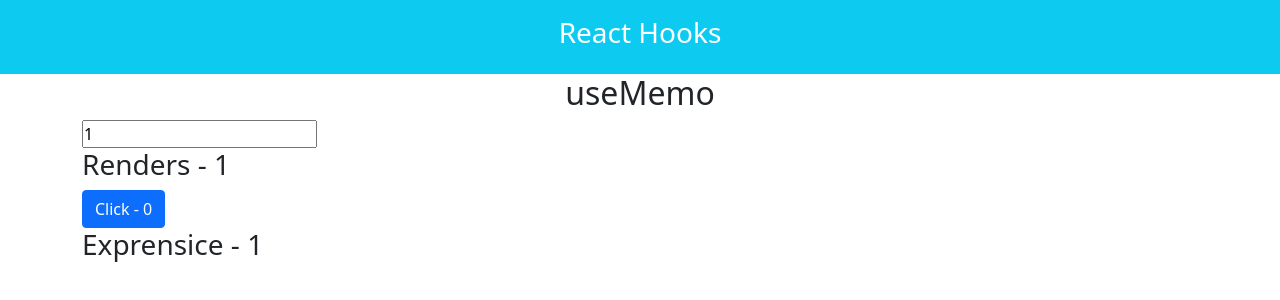
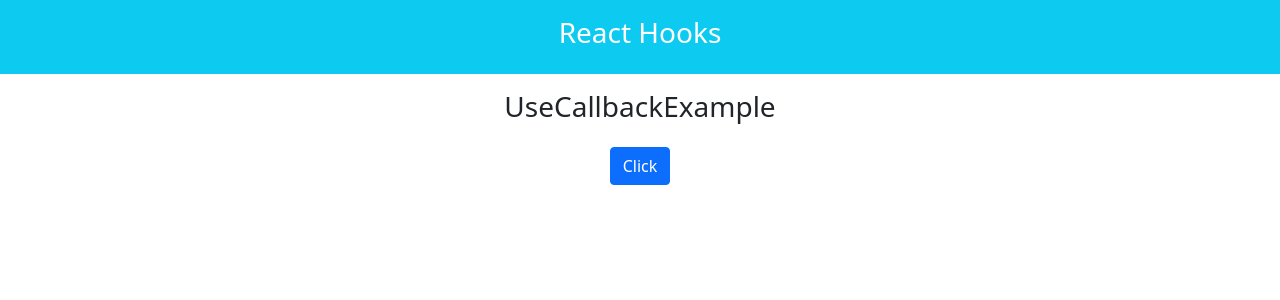
Before and after one commit to MdTasib/React-practice-with-jhanker-mahbub, a React (Create React App) app: page / in a window 1280 px wide. Shown: the top 300 px of the page. Built offline with nearby package versions, Linux system fonts and the light colour scheme.

Commit message:
useCallback hok

```diff
--- a/src/ReactHooks/ReactHooks.js
+++ b/src/ReactHooks/ReactHooks.js
@@ -1,6 +1,7 @@
 import React from "react";
 import RefExample1 from "./components/RefExample1";
 import RefExample2 from "./components/RefExample2";
+import UseCallbackExample from "./components/UseCallbackExample";
 import UseMemoExample from "./components/UseMemoExample";
 
 function ReactHooks(props) {
@@ -11,7 +12,8 @@ function ReactHooks(props) {
 			</div>
 			{/* <RefExample1 /> */}
 			{/* <RefExample2 /> */}
-			<UseMemoExample />
+			{/* <UseMemoExample /> */}
+			<UseCallbackExample />
 		</>
 	);
 }
--- /dev/null
+++ b/src/ReactHooks/components/UseCallbackExample.js
@@ -0,0 +1,48 @@
+import React, { useCallback, useState } from "react";
+
+function UseCallbackExample(props) {
+	const [tasks, setTasks] = useState([]);
+
+	// when button is click, component will re-render
+	// const addTask = () => {
+	// 	setTasks(prev => [...prev, "Some task"]);
+	// };
+
+	// component won't re-render second time
+	const addTask = useCallback(() => {
+		setTasks(prev => [...prev, "Some task"]);
+	}, []);
+
+	return (
+		<div className='container mx-auto text-center'>
+			<h3 className='py-3'>UseCallbackExample</h3>
+			<Button addTask={addTask} />
+
+			{tasks.map((task, index) => (
+				<p key={index}>{task}</p>
+			))}
+		</div>
+	);
+}
+
+// when button is click, component will re-render
+// const Button = ({ addTask }) => {
+// 	console.log("button render");
+// 	return (
+// 		<button onClick={addTask} className='btn btn-primary'>
+// 			Click
+// 		</button>
+// 	);
+// };
+
+// component won't re-render second time
+const Button = React.memo(({ addTask }) => {
+	console.log("button render");
+	return (
+		<button onClick={addTask} className='btn btn-primary'>
+			Click
+		</button>
+	);
+});
+
+export default UseCallbackExample;
```
